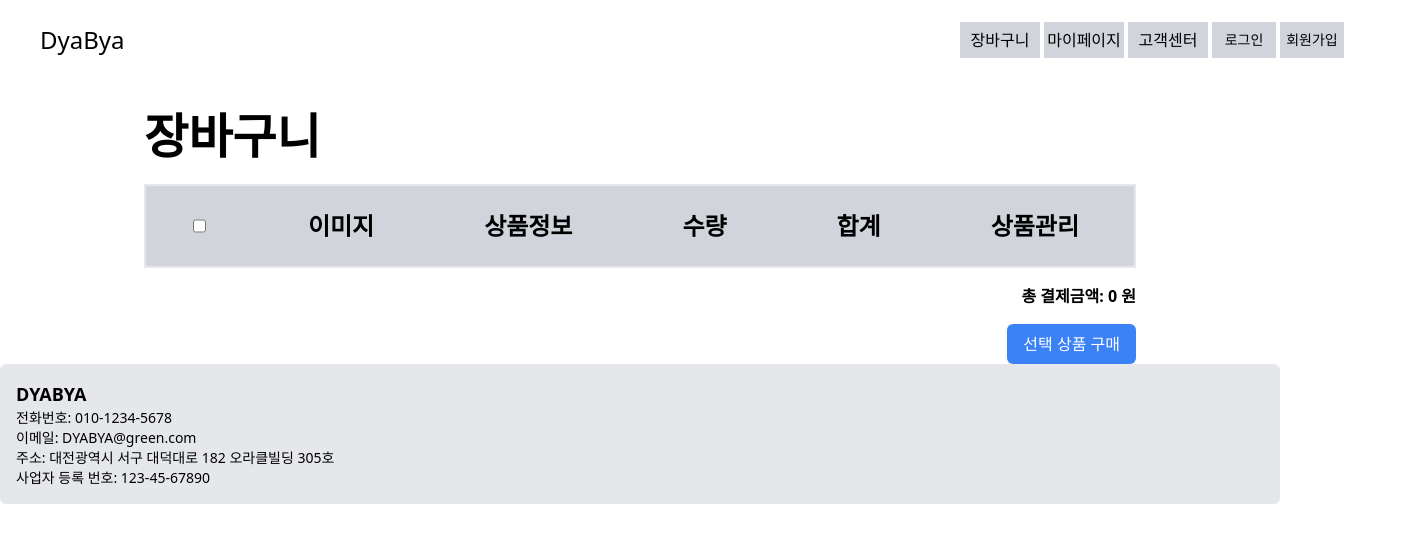
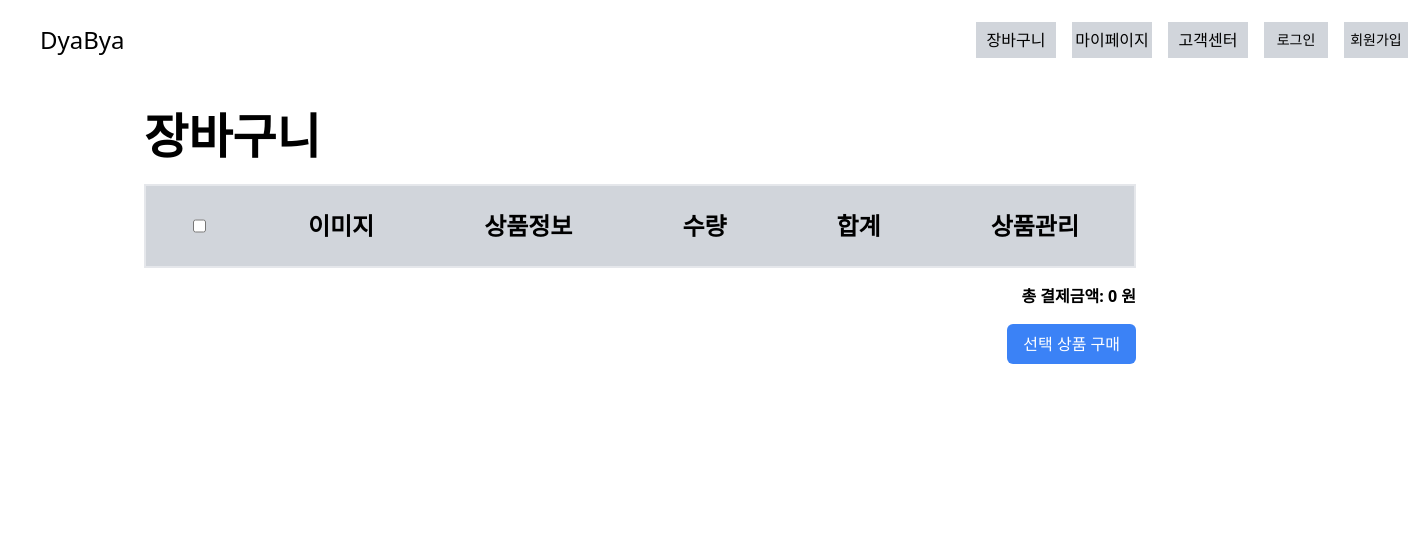
Before and after one commit to kimwoojin123/KDT-IaaS-1team-ERP, a Next.js app in the folder user/: page /cart in a window 1280 px wide. Shown: the top 542 px of the page, 1408 px wide, since content can reach past the window. Built offline with nearby package versions, Linux system fonts and the light colour scheme.

Commit message:
user layout ui move

```diff
--- a/user/app/layout.tsx
+++ b/user/app/layout.tsx
@@ -21,14 +21,14 @@ export default function RootLayout({
   children: React.ReactNode
 }) {
   return (
-    <html lang="en">
-      <body>
-        <div className='flex w-lvw h-20 items-center pl-10'>
+    <html lang="en" className="h-screen">
+      <body className="h-screen">
+        <div className='flex h-20 items-center pl-10 space-x-4'>
           <Reload />
           <div className='relative left-1/2'>
             <MyStatus />
           </div>
-        <div className='w-96 flex absolute left-3/4 justify-between'>
+          <div className='w-96 flex absolute left-3/4 justify-between space-x-4'>
             <div>
               <CartButton />
             </div>
@@ -45,8 +45,6 @@ export default function RootLayout({
           </div>
         </div>
         {children}
-      <Footer />
       </body>
     </html>
-  )
-}
+  );}
```
Lines whose indentation alone changed are shown as unchanged.
